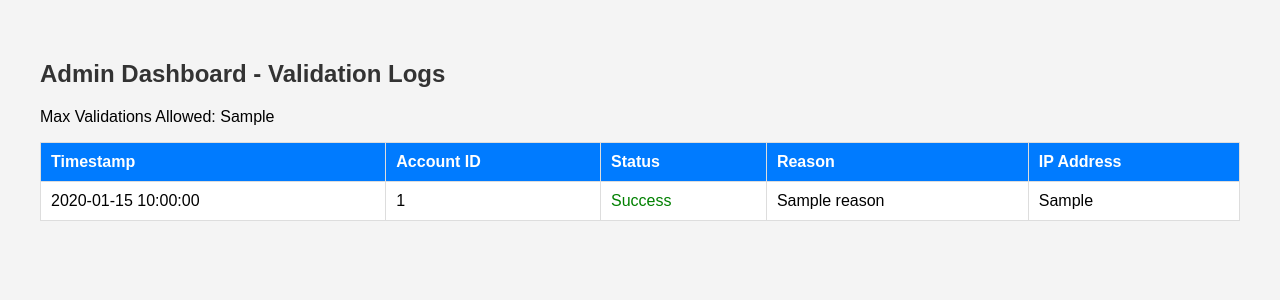
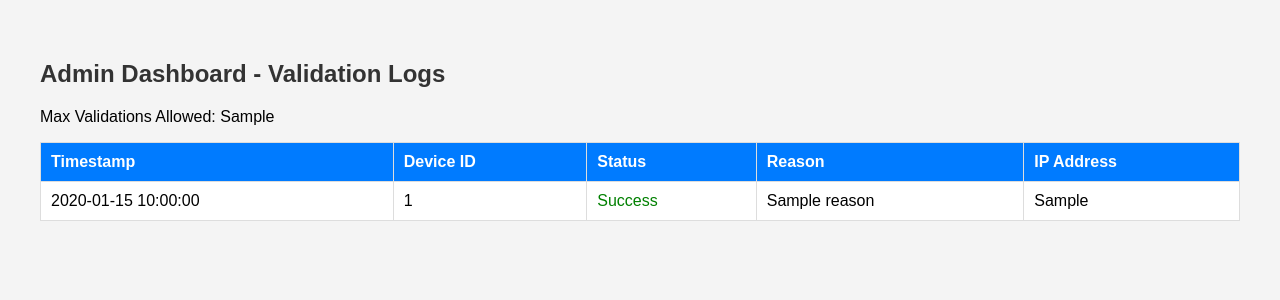
Before and after one commit to sweing/TOTP-QR-Gen, a Flask app: template templates/admin.html in a window 1280 px wide. Shown: the top 300 px of the page. Run offline with Flask 3, Linux system fonts and the light colour scheme; the template is opened without the code that fills it: most values are stand-ins (such as "Sample title", 1, 10 or a date in 2020).

Commit message:
change var names

```diff
--- a/templates/admin.html
+++ b/templates/admin.html
@@ -46,7 +46,7 @@
         <thead>
             <tr>
                 <th>Timestamp</th>
-                <th>Account ID</th>
+                <th>Device ID</th>
                 <th>Status</th>
                 <th>Reason</th>
                 <th>IP Address</th>
@@ -56,7 +56,7 @@
             {% for log in validation_logs %}
             <tr>
                 <td>{{ log.timestamp }}</td>
-                <td>{{ log.account_id if log.account_id else "N/A" }}</td>
+                <td>{{ log.device_id if log.device_id else "N/A" }}</td>
                 <td class="{% if log.status == 'success' %}success{% else %}failed{% endif %}">
                     {{ log.status.capitalize() }}
                 </td>
```
